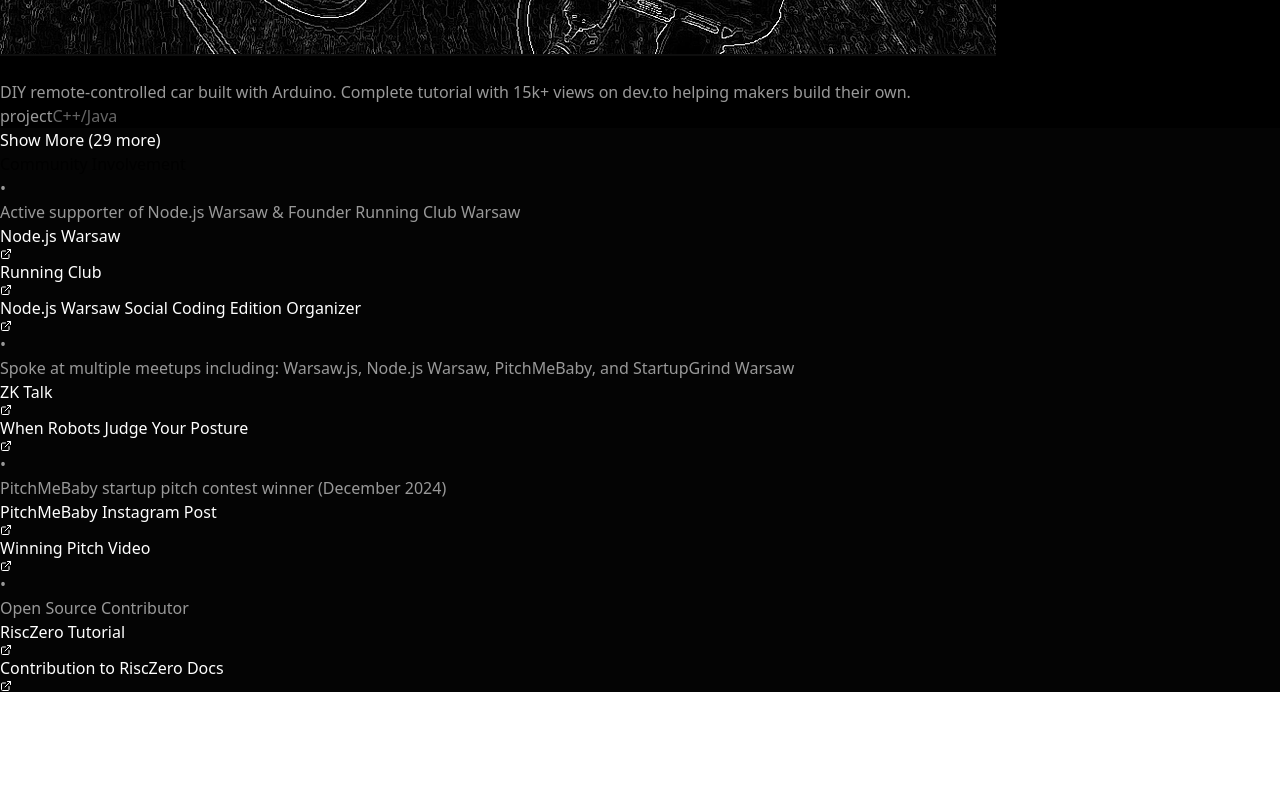
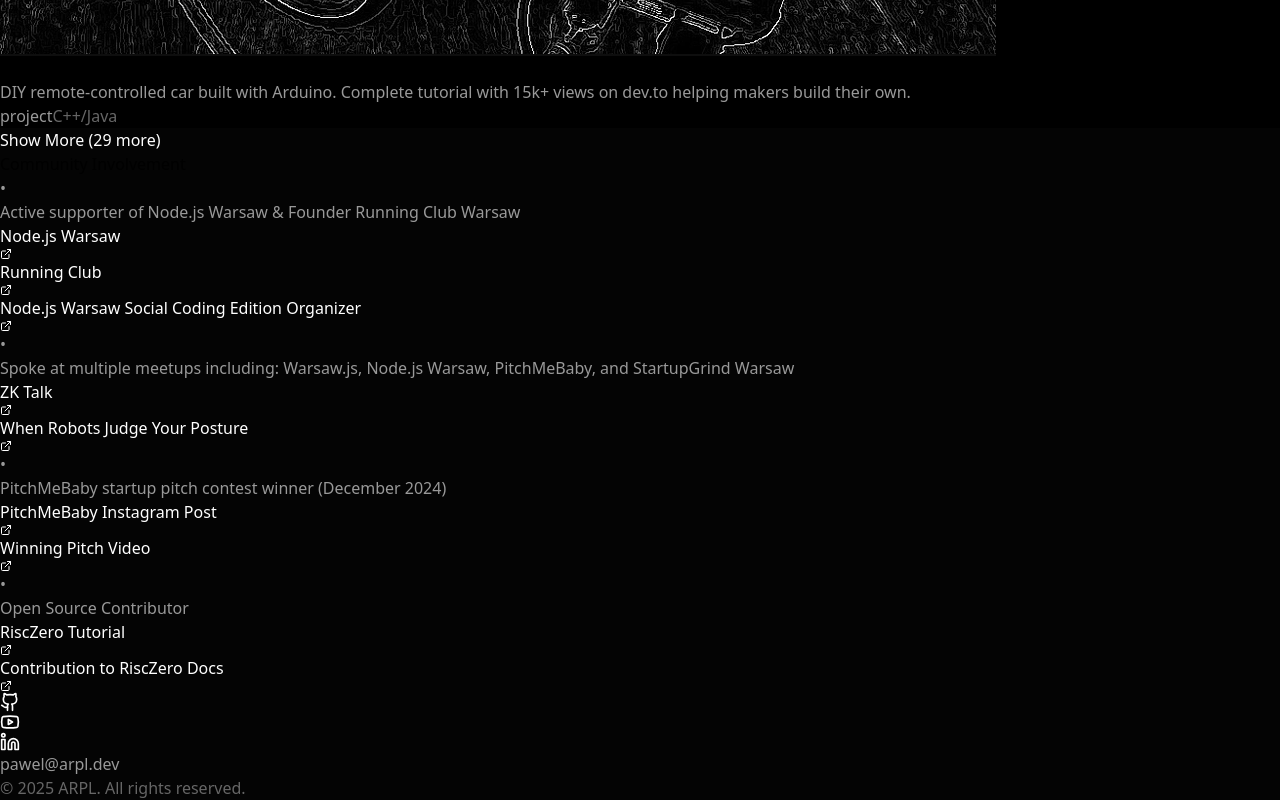
Before and after one commit to LachPawel/ARPL, a React (Vite) app: page / in a window 1280 px wide. Shown: the part 5382-6182 px from the top of the page. Before the commit the page ends 6074 px from the top, so only its background shows below. Built offline with nearby package versions, Linux system fonts and the light colour scheme.

Commit message:
chore: add footer

```diff
--- /dev/null
+++ b/src/components/layout/Footer.tsx
@@ -0,0 +1,67 @@
+import React from 'react';
+import { Github, Youtube, Linkedin } from 'lucide-react';
+import { useTheme } from '../../context/ThemeContext';
+import { getTextColor, getBorderColor } from '../../theme';
+
+export const Footer: React.FC = () => {
+  const { isDark } = useTheme();
+
+  return (
+    <footer
+      className="border-t py-12 px-4 sm:px-6 mt-20"
+      style={{ borderColor: getBorderColor(isDark) }}
+    >
+      <div className="max-w-6xl mx-auto">
+        <div className="flex flex-col items-center gap-6">
+          {/* Social Links */}
+          <div className="flex items-center gap-6">
+            <a
+              href="https://github.com/LachPawel"
+              target="_blank"
+              rel="noopener noreferrer"
+              className="transition-opacity hover:opacity-50"
+              style={{ color: getTextColor(isDark, 'primary') }}
+            >
+              <Github size={20} />
+            </a>
+            <a
+              href="https://youtube.com/@arplearn"
+              target="_blank"
+              rel="noopener noreferrer"
+              className="transition-opacity hover:opacity-50"
+              style={{ color: getTextColor(isDark, 'primary') }}
+            >
+              <Youtube size={20} />
+            </a>
+            <a
+              href="https://www.linkedin.com/in/pawelach/"
+              target="_blank"
+              rel="noopener noreferrer"
+              className="transition-opacity hover:opacity-50"
+              style={{ color: getTextColor(isDark, 'primary') }}
+            >
+              <Linkedin size={20} />
+            </a>
+          </div>
+
+          {/* Email */}
+          <a
+            href="mailto:pawel@arpl.dev"
+            className="text-sm font-light hover:opacity-70 transition-opacity"
+            style={{ color: getTextColor(isDark, 'secondary') }}
+          >
+            pawel@arpl.dev
+          </a>
+
+          {/* Copyright */}
+          <p
+            className="text-xs font-light"
+            style={{ color: getTextColor(isDark, 'tertiary') }}
+          >
+            © {new Date().getFullYear()} ARPL. All rights reserved.
+          </p>
+        </div>
+      </div>
+    </footer>
+  );
+};
--- a/src/components/layout/Layout.tsx
+++ b/src/components/layout/Layout.tsx
@@ -1,5 +1,6 @@
 import React, { ReactNode } from 'react';
 import { Navigation } from './Navigation';
+import { Footer } from './Footer';
 import { useTheme } from '../../context/ThemeContext';
 
 interface LayoutProps {
@@ -18,6 +19,7 @@
     >
       <Navigation />
       {children}
+      <Footer />
     </div>
   );
 };
--- a/src/components/layout/index.ts
+++ b/src/components/layout/index.ts
@@ -1,3 +1,4 @@
 export { Navigation } from './Navigation';
 export { ScrollProgressBar } from './ScrollProgressBar';
 export { Layout } from './Layout';
+export { Footer } from './Footer';
```
Also changed, not shown: 1 other file (tests, documents, lock files or other folders).
